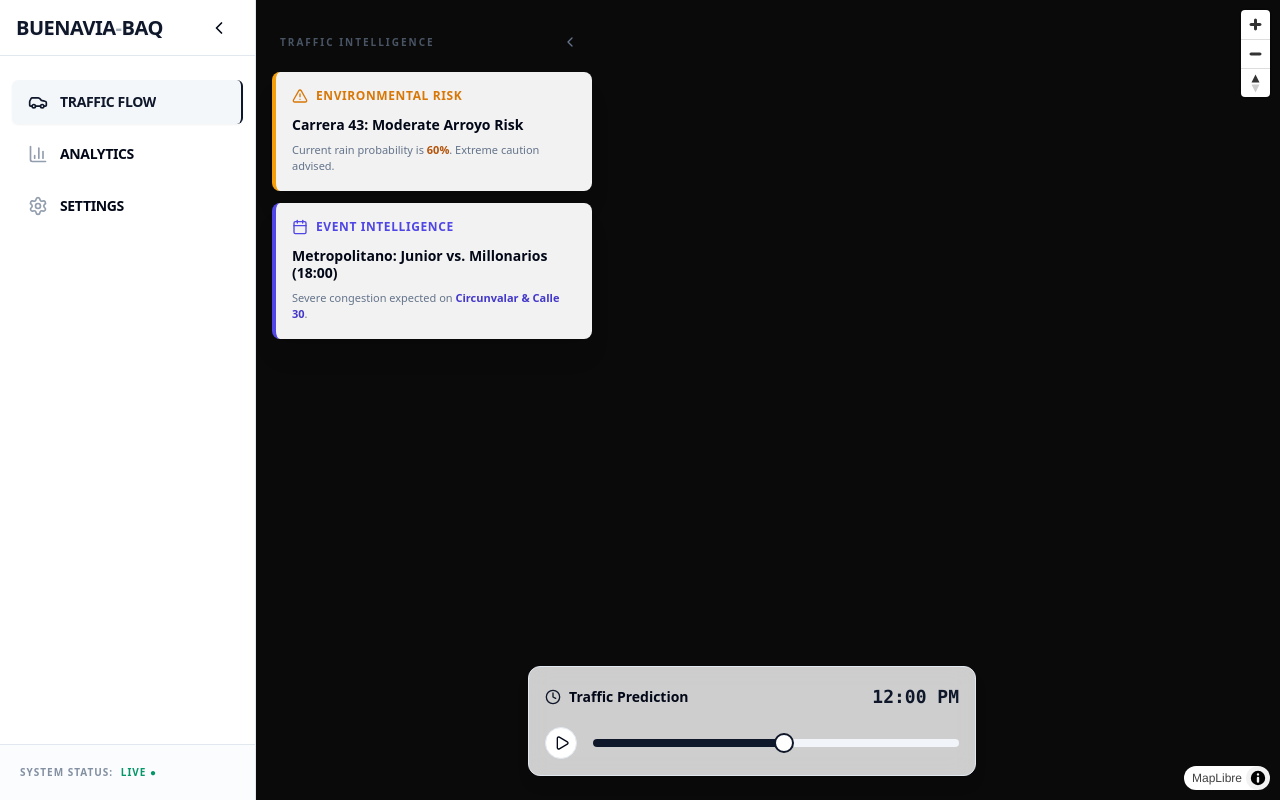
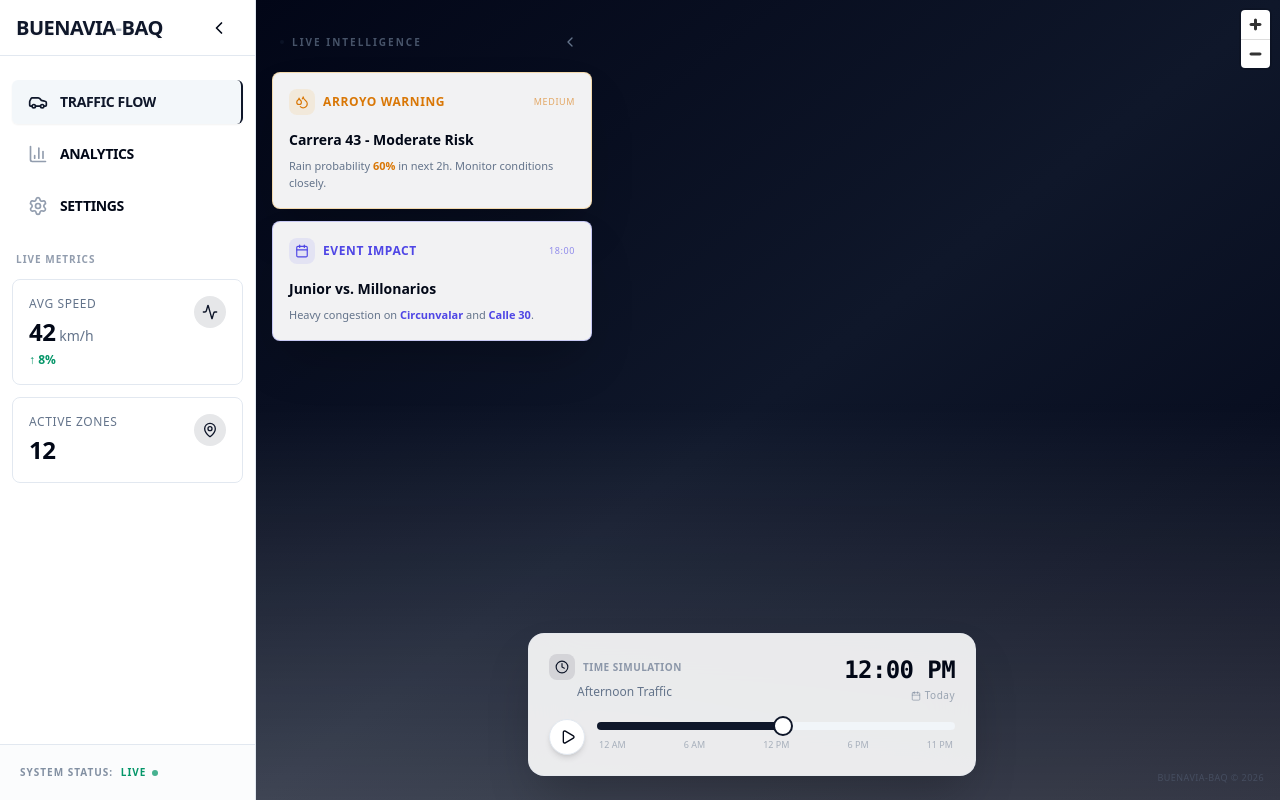
Before and after one commit to MarcosGoO/buenaviabaq-node-network, a Next.js app: page / in a window 1280 px wide. Built offline with nearby package versions, Linux system fonts and the light colour scheme; no server answers.

Commit message:
feat: enhance dashboard with live metrics, improved sidebar, upgraded map viewport, and redesigned time traveler

```diff
--- a/src/components/layout/Sidebar.tsx
+++ b/src/components/layout/Sidebar.tsx
@@ -1,9 +1,10 @@
 "use client"
 
 import * as React from "react"
-import { Car, BarChart3, Settings, ChevronLeft, ChevronRight, Menu } from "lucide-react"
+import { Car, BarChart3, Settings, ChevronLeft, ChevronRight, Activity, MapPin } from "lucide-react"
 import { cn } from "@/lib/utils"
 import { Button } from "@/components/ui/button"
+import { StatCard } from "@/components/ui/stat-card"
 
 interface SidebarProps extends React.HTMLAttributes<HTMLDivElement> { }
 
@@ -35,18 +36,39 @@ export function Sidebar({ className, ...props }: SidebarProps) {
                 </Button>
             </div>
 
-            <div className="flex-1 py-6">
+            <div className="flex-1 py-6 flex flex-col gap-6 overflow-y-auto">
                 <nav className="grid gap-2 px-3">
                     <NavItem icon={Car} label="Traffic Flow" collapsed={collapsed} active />
                     <NavItem icon={BarChart3} label="Analytics" collapsed={collapsed} />
                     <NavItem icon={Settings} label="Settings" collapsed={collapsed} />
                 </nav>
+
+                {!collapsed && (
+                    <div className="px-3 space-y-3">
+                        <div className="text-[10px] uppercase tracking-widest text-muted-foreground/70 font-bold px-1">
+                            Live Metrics
+                        </div>
+                        <StatCard
+                            label="Avg Speed"
+                            value={42}
+                            unit="km/h"
+                            icon={Activity}
+                            trend={{ value: 8, isPositive: true }}
+                        />
+                        <StatCard
+                            label="Active Zones"
+                            value={12}
+                            icon={MapPin}
+                        />
+                    </div>
+                )}
             </div>
 
             <div className="border-t p-4 bg-muted/30">
                 {!collapsed && (
-                    <div className="text-[10px] uppercase tracking-widest text-muted-foreground/80 font-bold p-1">
-                        System Status: <span className="text-emerald-600 ml-1">Live ●</span>
+                    <div className="text-[10px] uppercase tracking-widest text-muted-foreground/80 font-bold p-1" suppressHydrationWarning>
+                        System Status: <span className="text-emerald-600 ml-1">Live</span>
+                        <span className="inline-block w-1.5 h-1.5 bg-emerald-600 rounded-full ml-1.5 animate-pulse" />
                     </div>
                 )}
             </div>
--- a/src/components/map/MapViewport.tsx
+++ b/src/components/map/MapViewport.tsx
@@ -10,7 +10,9 @@ import { AlertsPanel } from "@/components/panels/AlertsPanel"
 const BARRANQUILLA_COORDS = {
     longitude: -74.7964,
     latitude: 10.9639,
-    zoom: 12
+    zoom: 12,
+    pitch: 0,
+    bearing: 0
 }
 
 const ATLANTICO_BOUNDS: [number, number, number, number] = [
@@ -22,21 +24,25 @@ export function MapViewport() {
     const [viewState, setViewState] = React.useState(BARRANQUILLA_COORDS)
 
     return (
-        <div className="relative h-full w-full overflow-hidden bg-[#0a0a0a]">
+        <div className="relative h-full w-full overflow-hidden bg-gradient-to-br from-slate-950 via-slate-900 to-slate-950">
             <Map
                 {...viewState}
                 onMove={(evt: ViewStateChangeEvent) => setViewState(evt.viewState)}
                 style={{ width: '100%', height: '100%' }}
-                mapStyle="https://basemaps.cartocdn.com/gl/dark-matter-gl-style/style.json"
+                mapStyle="https://basemaps.cartocdn.com/gl/positron-gl-style/style.json"
                 mapLib={maplibregl}
                 maxBounds={ATLANTICO_BOUNDS}
                 minZoom={10}
                 maxZoom={18}
+                attributionControl={false}
             >
-                <NavigationControl position="top-right" />
+                <NavigationControl position="top-right" showCompass={false} />
 
                 {/* Placeholder for Traffic/Arroyo Data */}
             </Map>
+
+            {/* Gradient overlay for depth */}
+            <div className="absolute inset-0 bg-gradient-to-t from-background/20 via-transparent to-transparent pointer-events-none" />
 
             <div className="absolute bottom-6 left-1/2 -translate-x-1/2 w-full max-w-lg px-4 pointer-events-auto">
                 <TimeTraveler />
@@ -44,6 +50,11 @@ export function MapViewport() {
 
             {/* Top Left Overlay for Alerts */}
             <AlertsPanel />
+
+            {/* Bottom right branding */}
+            <div className="absolute bottom-4 right-4 text-[9px] text-muted-foreground/40 font-medium tracking-wider pointer-events-none">
+                BUENAVIA-BAQ © 2026
+            </div>
         </div>
     )
 }
--- a/src/components/panels/AlertsPanel.tsx
+++ b/src/components/panels/AlertsPanel.tsx
@@ -1,7 +1,7 @@
 "use client"
 
 import * as React from "react"
-import { AlertTriangle, Calendar, Bell, ChevronLeft } from "lucide-react"
+import { AlertTriangle, Calendar, Bell, ChevronLeft, Droplets } from "lucide-react"
 import { Card, CardContent, CardHeader, CardTitle } from "@/components/ui/card"
 import { Button } from "@/components/ui/button"
 import { cn } from "@/lib/utils"
@@ -15,15 +15,18 @@ export function AlertsPanel() {
             <div
                 className={cn(
                     "transform transition-all duration-500 ease-[cubic-bezier(0.34,1.56,0.64,1)]",
-                    isOpen ? "opacity-0 scale-90 h-0 w-0 overflow-hidden" : "opacity-100 scale-100 h-10 w-10"
+                    isOpen ? "opacity-0 scale-90 h-0 w-0 overflow-hidden" : "opacity-100 scale-100 h-11 w-11"
                 )}
             >
                 <Button
                     size="icon"
-                    className="rounded-full shadow-xl bg-background/90 backdrop-blur-md hover:bg-background border-2 border-primary/10 transition-transform active:scale-90"
+                    className="h-11 w-11 rounded-full shadow-2xl bg-background/90 backdrop-blur-md hover:bg-background border-2 border-primary/20 transition-all hover:scale-110 active:scale-95"
                     onClick={() => setIsOpen(true)}
                 >
-                    <Bell className="h-5 w-5 text-primary animate-pulse" />
+                    <div className="relative">
+                        <Bell className="h-5 w-5 text-primary" />
+                        <span className="absolute -top-1 -right-1 h-2 w-2 bg-amber-500 rounded-full animate-pulse" />
+                    </div>
                 </Button>
             </div>
 
@@ -35,49 +38,64 @@ export function AlertsPanel() {
                 )}
             >
                 <div className="flex items-center justify-between px-2 mb-1">
-                    <span className="text-[10px] font-black text-muted-foreground tracking-[0.2em] uppercase opacity-70">Traffic intelligence</span>
+                    <div className="flex items-center gap-2">
+                        <div className="h-1 w-1 bg-primary rounded-full animate-pulse" />
+                        <span className="text-[10px] font-black text-muted-foreground tracking-[0.2em] uppercase opacity-70">
+                            Live Intelligence
+                        </span>
+                    </div>
                     <Button
                         variant="ghost"
                         size="icon"
-                        className="h-7 w-7 rounded-full hover:bg-muted/80 transition-colors"
+                        className="h-7 w-7 rounded-full hover:bg-muted/80 transition-all hover:rotate-180"
                         onClick={() => setIsOpen(false)}
                     >
                         <ChevronLeft className="h-4 w-4 text-muted-foreground" />
                     </Button>
                 </div>
 
-                <Card className="w-80 bg-background/95 backdrop-blur-lg border-l-4 border-l-amber-500 shadow-xl transition-all hover:translate-x-1 hover:shadow-2xl duration-300 border-y-0 border-r-0">
-                    <CardHeader className="p-4 pb-0">
-                        <CardTitle className="text-xs font-black flex items-center justify-between text-amber-600 tracking-wider uppercase">
+                <Card className="w-80 bg-background/95 backdrop-blur-xl border border-amber-500/30 shadow-2xl transition-all hover:translate-x-1 hover:shadow-amber-500/20 duration-300 overflow-hidden group">
+                    <div className="absolute inset-0 bg-gradient-to-r from-amber-500/5 to-transparent opacity-0 group-hover:opacity-100 transition-opacity" />
+                    <CardHeader className="p-4 pb-2 relative">
+                        <CardTitle className="text-xs font-black flex items-center justify-between tracking-wider uppercase">
                             <div className="flex items-center gap-2">
-                                <AlertTriangle className="h-4 w-4" />
-                                Environmental Risk
+                                <div className="p-1.5 rounded-lg bg-amber-500/10">
+                                    <Droplets className="h-3.5 w-3.5 text-amber-600" />
+                                </div>
+                                <span className="text-amber-600">Arroyo Warning</span>
                             </div>
+                            <span className="text-[9px] text-amber-600/60 font-medium">MEDIUM</span>
                         </CardTitle>
                     </CardHeader>
-                    <CardContent className="p-4 pt-3">
-                        <p className="text-sm font-bold text-foreground leading-tight">
-                            Carrera 43: Moderate Arroyo Risk
+                    <CardContent className="p-4 pt-2 relative">
+                        <p className="text-sm font-bold text-foreground leading-tight mb-2">
+                            Carrera 43 - Moderate Risk
                         </p>
-                        <p className="text-[11px] text-muted-foreground mt-2 font-medium">
-                            Current rain probability is <span className="font-bold text-amber-700">60%</span>. Extreme caution advised.
+                        <p className="text-[11px] text-muted-foreground font-medium leading-relaxed">
+                            Rain probability <span className="font-bold text-amber-600">60%</span> in next 2h. Monitor conditions closely.
                         </p>
                     </CardContent>
                 </Card>
 
-                <Card className="w-80 bg-background/95 backdrop-blur-lg border-l-4 border-l-indigo-600 shadow-xl transition-all hover:translate-x-1 hover:shadow-2xl duration-300 delay-75 border-y-0 border-r-0">
-                    <CardHeader className="p-4 pb-0">
-                        <CardTitle className="text-xs font-black flex items-center gap-2 text-indigo-600 tracking-wider uppercase">
-                            <Calendar className="h-4 w-4" />
-                            Event Intelligence
+                <Card className="w-80 bg-background/95 backdrop-blur-xl border border-indigo-500/30 shadow-2xl transition-all hover:translate-x-1 hover:shadow-indigo-500/20 duration-300 overflow-hidden group">
+                    <div className="absolute inset-0 bg-gradient-to-r from-indigo-500/5 to-transparent opacity-0 group-hover:opacity-100 transition-opacity" />
+                    <CardHeader className="p-4 pb-2 relative">
+                        <CardTitle className="text-xs font-black flex items-center justify-between tracking-wider uppercase">
+                            <div className="flex items-center gap-2">
+                                <div className="p-1.5 rounded-lg bg-indigo-500/10">
+                                    <Calendar className="h-3.5 w-3.5 text-indigo-600" />
+                                </div>
+                                <span className="text-indigo-600">Event Impact</span>
+                            </div>
+                            <span className="text-[9px] text-indigo-600/60 font-medium">18:00</span>
                         </CardTitle>
                     </CardHeader>
-                    <CardContent className="p-4 pt-3">
-                        <p className="text-sm font-bold text-foreground leading-tight">
-                            Metropolitano: Junior vs. Millonarios (18:00)
+                    <CardContent className="p-4 pt-2 relative">
+                        <p className="text-sm font-bold text-foreground leading-tight mb-2">
+                            Junior vs. Millonarios
                         </p>
-                        <p className="text-[11px] text-muted-foreground mt-2 font-medium">
-                            Severe congestion expected on <span className="font-bold text-indigo-700">Circunvalar & Calle 30</span>.
+                        <p className="text-[11px] text-muted-foreground font-medium leading-relaxed">
+                            Heavy congestion on <span className="font-bold text-indigo-600">Circunvalar</span> and <span className="font-bold text-indigo-600">Calle 30</span>.
                         </p>
                     </CardContent>
                 </Card>
--- /dev/null
+++ b/src/components/ui/stat-card.tsx
@@ -0,0 +1,67 @@
+"use client"
+
+import * as React from "react"
+import { cn } from "@/lib/utils"
+import { LucideIcon } from "lucide-react"
+
+interface StatCardProps extends React.HTMLAttributes<HTMLDivElement> {
+  label: string
+  value: string | number
+  icon?: LucideIcon
+  trend?: {
+    value: number
+    isPositive: boolean
+  }
+  unit?: string
+}
+
+export function StatCard({
+  label,
+  value,
+  icon: Icon,
+  trend,
+  unit,
+  className,
+  ...props
+}: StatCardProps) {
+  return (
+    <div
+      className={cn(
+        "group relative overflow-hidden rounded-lg border bg-background/60 backdrop-blur-sm p-4 transition-all hover:bg-background/80 hover:shadow-lg",
+        className
+      )}
+      {...props}
+    >
+      <div className="flex items-start justify-between">
+        <div className="space-y-1">
+          <p className="text-xs font-medium text-muted-foreground uppercase tracking-wider">
+            {label}
+          </p>
+          <div className="flex items-baseline gap-1">
+            <p className="text-2xl font-bold tracking-tight">{value}</p>
+            {unit && (
+              <span className="text-sm text-muted-foreground font-medium">
+                {unit}
+              </span>
+            )}
+          </div>
+          {trend && (
+            <p
+              className={cn(
+                "text-xs font-semibold",
+                trend.isPositive ? "text-emerald-600" : "text-red-600"
+              )}
+            >
+              {trend.isPositive ? "↑" : "↓"} {Math.abs(trend.value)}%
+            </p>
+          )}
+        </div>
+        {Icon && (
+          <div className="rounded-full bg-primary/10 p-2 transition-transform group-hover:scale-110">
+            <Icon className="h-4 w-4 text-primary" />
+          </div>
+        )}
+      </div>
+    </div>
+  )
+}
--- a/src/components/ui/time-traveler.tsx
+++ b/src/components/ui/time-traveler.tsx
@@ -1,7 +1,7 @@
 "use client"
 
 import * as React from "react"
-import { Play, Pause, Clock } from "lucide-react"
+import { Play, Pause, Clock, Calendar } from "lucide-react"
 import { Slider } from "@/components/ui/slider"
 import { Button } from "@/components/ui/button"
 import { cn } from "@/lib/utils"
@@ -30,20 +30,57 @@ export function TimeTraveler({ className, onTimeChange, ...props }: TimeTraveler
         return `${displayH}:00 ${period}`
     }
 
+    const getTimeOfDay = (h: number) => {
+        if (h >= 5 && h < 12) return "Morning"
+        if (h >= 12 && h < 17) return "Afternoon"
+        if (h >= 17 && h < 21) return "Evening"
+        return "Night"
+    }
+
     return (
-        <div className={cn("bg-background/80 backdrop-blur-md p-4 rounded-xl border shadow-lg flex flex-col gap-4 w-full max-w-md", className)} {...props}>
-            <div className="flex items-center justify-between">
+        <div
+            className={cn(
+                "bg-background/90 backdrop-blur-xl p-5 rounded-2xl border border-border/50 shadow-2xl w-full max-w-md",
+                "transition-all duration-300 hover:shadow-3xl hover:border-primary/20",
+                className
+            )}
+            {...props}
+        >
+            <div className="flex items-start justify-between mb-4">
+                <div className="space-y-1">
                     <div className="flex items-center gap-2">
-                    <Clock className="w-4 h-4 text-primary" />
-                    <span className="font-semibold text-sm">Traffic Prediction</span>
+                        <div className="p-1.5 rounded-lg bg-primary/10">
+                            <Clock className="w-3.5 h-3.5 text-primary" />
                         </div>
-                <span className="text-lg font-bold font-mono text-primary">{formatHour(hour)}</span>
+                        <span className="text-[10px] font-bold uppercase tracking-wider text-muted-foreground/70">
+                            Time Simulation
+                        </span>
+                    </div>
+                    <p className="text-xs text-muted-foreground font-medium ml-7">
+                        {getTimeOfDay(hour)} Traffic
+                    </p>
+                </div>
+                <div className="text-right">
+                    <div className="text-2xl font-bold font-mono tracking-tight text-foreground">
+                        {formatHour(hour)}
+                    </div>
+                    <div className="text-[10px] text-muted-foreground/60 font-medium tracking-wider mt-0.5 flex items-center justify-end gap-1">
+                        <Calendar className="w-2.5 h-2.5" />
+                        Today
+                    </div>
+                </div>
             </div>
 
-            <div className="flex items-center gap-4">
-                <Button variant="outline" size="icon" onClick={togglePlay} className="h-8 w-8 rounded-full shrink-0">
+            <div className="flex items-center gap-3">
+                <Button
+                    variant={isPlaying ? "default" : "outline"}
+                    size="icon"
+                    onClick={togglePlay}
+                    className="h-9 w-9 rounded-full shrink-0 shadow-md transition-all hover:scale-105 active:scale-95"
+                >
                     {isPlaying ? <Pause className="h-4 w-4" /> : <Play className="h-4 w-4 ml-0.5" />}
                 </Button>
+                <div className="flex-1 space-y-2">
                     <Slider
                         defaultValue={[12]}
                         max={23}
@@ -52,6 +89,14 @@ export function TimeTraveler({ className, onTimeChange, ...props }: TimeTraveler
                         onValueChange={handleSliderChange}
                         className="flex-1"
                     />
+                    <div className="flex justify-between text-[9px] text-muted-foreground/50 font-medium px-0.5">
+                        <span>12 AM</span>
+                        <span>6 AM</span>
+                        <span>12 PM</span>
+                        <span>6 PM</span>
+                        <span>11 PM</span>
+                    </div>
+                </div>
             </div>
         </div>
     )
```
Also changed, not shown: 1 other file (tests, documents, lock files or other folders). Lines whose indentation alone changed are shown as unchanged.
